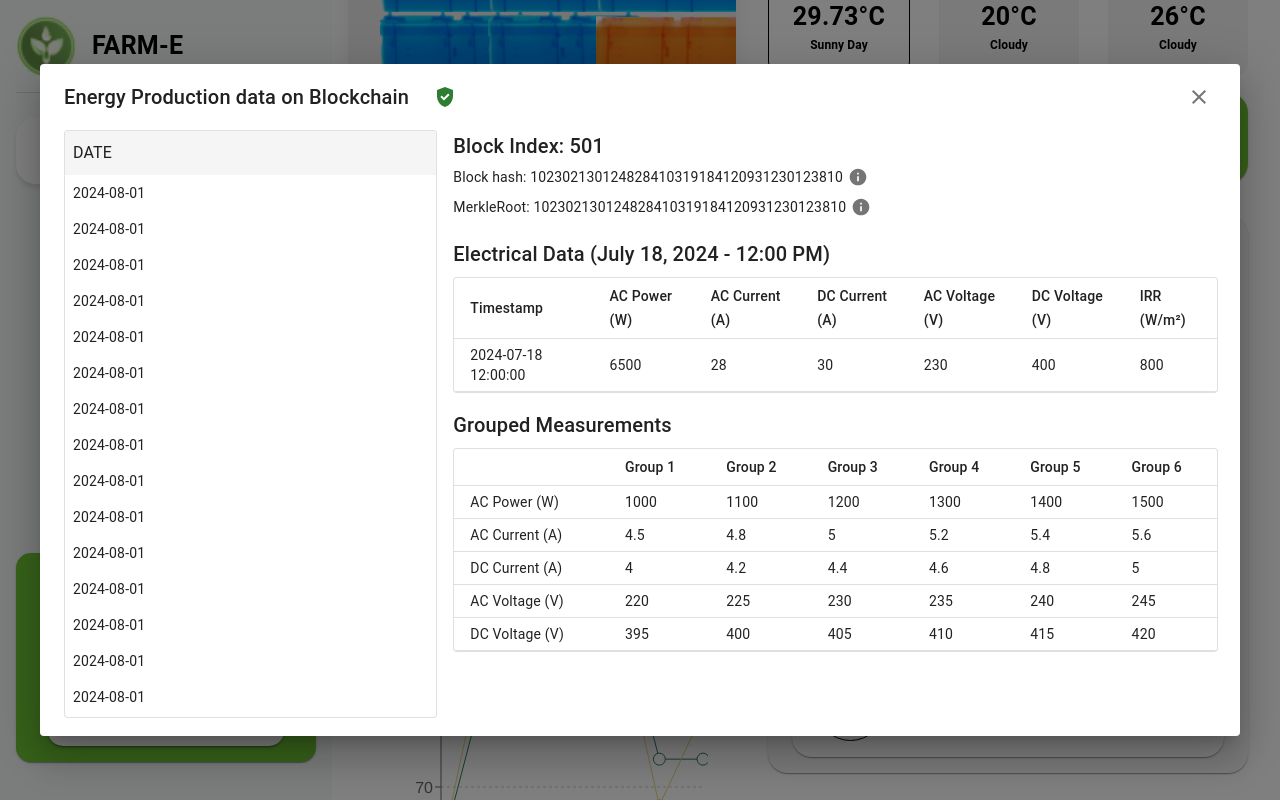
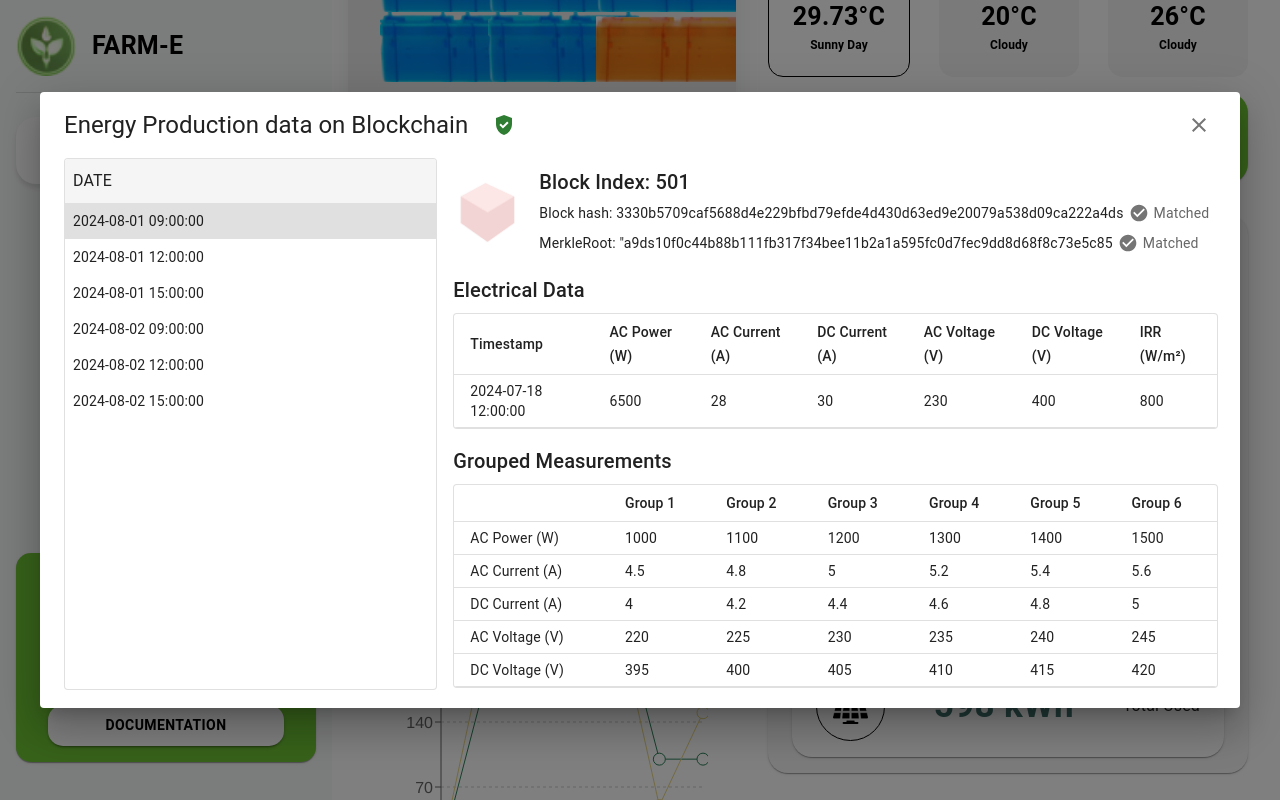
Before and after one commit to chenming7777/FarmE, a React (Vite) app in the folder farmE_frontend/: page /dashboard in a window 1280 px wide. Both pictures are taken after a click on the button "BLOCKCHAIN VERIFIED". Shown: the part 418-1218 px from the top of the page. Built offline with nearby package versions, Linux system fonts and the light colour scheme.

Commit message:
wip bchain

```diff
--- a/farmE_frontend/package.json
+++ b/farmE_frontend/package.json
@@ -15,6 +15,7 @@
     "@mui/icons-material": "^5.16.6",
     "@mui/material": "^5.16.6",
     "@splinetool/react-spline": "^4.0.0",
+    "axios": "^1.7.4",
     "prettier": "^3.3.3",
     "react": "^18.3.1",
     "react-dom": "^18.3.1",
--- a/farmE_frontend/src/components/dashboard/BlockchainModal.jsx
+++ b/farmE_frontend/src/components/dashboard/BlockchainModal.jsx
@@ -1,4 +1,4 @@
-import React from "react";
+import React, { useState, useEffect } from "react";
 import {
   Dialog,
   DialogTitle,
@@ -15,12 +15,75 @@ import {
   Paper,
   Grid,
 } from "@mui/material";
-import { Close, CheckCircle, Info } from "@mui/icons-material";
-
+import { Close, CheckCircle } from "@mui/icons-material";
 import GppGoodIcon from "@mui/icons-material/GppGood";
+import axios from "axios";
 
 const BlockchainEnergyDataModal = ({ open, onClose }) => {
-  const dates = Array(15).fill("2024-08-01");
+  const [blockchainData, setBlockchainData] = useState([]);
+  const [selectedBlock, setSelectedBlock] = useState(null);
+  const [isUsingFallbackData, setIsUsingFallbackData] = useState(true);
+  const [enableIntegrateBC, setEnableIntegrateBC] = useState(false);
+
+  const originalDates = [
+    "2024-08-01 09:00:00",
+    "2024-08-01 12:00:00",
+    "2024-08-01 15:00:00",
+    "2024-08-02 09:00:00",
+    "2024-08-02 12:00:00",
+    "2024-08-02 15:00:00",
+  ];
+
+  const originalElectricalData = {
+    timestamp: "2024-07-18 12:00:00",
+    acPower: 6500,
+    acCurrent: 28,
+    dcCurrent: 30,
+    acVoltage: 230,
+    dcVoltage: 400,
+    irr: 800,
+  };
+
+  const originalGroupedMeasurements = {
+    acPower: [1000, 1100, 1200, 1300, 1400, 1500],
+    acCurrent: [4.5, 4.8, 5.0, 5.2, 5.4, 5.6],
+    dcCurrent: [4.0, 4.2, 4.4, 4.6, 4.8, 5.0],
+    acVoltage: [220, 225, 230, 235, 240, 245],
+    dcVoltage: [395, 400, 405, 410, 415, 420],
+  };
+
+  useEffect(() => {
+    if (enableIntegrateBC) {
+      const fetchData = async () => {
+        try {
+          const response = await axios.get(
+            // "https://farm-e-blockchain.vercel.app/blocks"
+            "http://127.0.0.1:8000/blocks"
+          );
+          console.log("response: ", response);
+          response.data.shift();
+          if (response.data.length > 0) {
+            setBlockchainData(response.data);
+            setSelectedBlock(response.data[1]);
+            setIsUsingFallbackData(false);
+          } else {
+            throw new Error("Empty response");
+          }
+        } catch (error) {
+          console.error("Error fetching blockchain data:", error);
+          setBlockchainData([]);
+          setIsUsingFallbackData(true);
+          setSelectedBlock(originalDates[0]);
+        }
+      };
+
+      fetchData();
+    }
+  }, []);
+
+  const handleBlockSelection = (block) => {
+    setSelectedBlock(block);
+  };
 
   const electricalData = {
     timestamp: "2024-07-18 12:00:00",
@@ -32,20 +95,79 @@ const BlockchainEnergyDataModal = ({ open, onClose }) => {
     irr: 800,
   };
 
-  const groupedMeasurements = {
-    acPower: [1000, 1100, 1200, 1300, 1400, 1500],
-    acCurrent: [4.5, 4.8, 5.0, 5.2, 5.4, 5.6],
-    dcCurrent: [4.0, 4.2, 4.4, 4.6, 4.8, 5.0],
-    acVoltage: [220, 225, 230, 235, 240, 245],
-    dcVoltage: [395, 400, 405, 410, 415, 420],
-  };
+  const dates = isUsingFallbackData
+    ? originalDates
+    : blockchainData.map((block) =>
+        new Date(block.timestamp * 1000).toLocaleString()
+      );
+
+  const filteredData = isUsingFallbackData
+    ? originalElectricalData
+    : selectedBlock
+      ? JSON.parse(selectedBlock.data[1])
+      : null;
+
+  const groupedMeasurements = isUsingFallbackData
+    ? originalGroupedMeasurements
+    : filteredData
+      ? {
+          acPower: [
+            filteredData.P_AC_Group1,
+            filteredData.P_AC_Group2,
+            filteredData.P_AC_Group3,
+            filteredData.P_AC_Group4,
+            filteredData.P_AC_Group5,
+            filteredData.P_AC_Group6,
+          ],
+          acCurrent: [
+            filteredData.I_AC_Group1,
+            filteredData.I_AC_Group2,
+            filteredData.I_AC_Group3,
+            filteredData.I_AC_Group4,
+            filteredData.I_AC_Group5,
+            filteredData.I_AC_Group6,
+          ],
+          dcCurrent: [
+            filteredData.I_DC_Group1,
+            filteredData.I_DC_Group2,
+            filteredData.I_DC_Group3,
+            filteredData.I_DC_Group4,
+            filteredData.I_DC_Group5,
+            filteredData.I_DC_Group6,
+          ],
+          acVoltage: [
+            filteredData.V_AC_Group1,
+            filteredData.V_AC_Group2,
+            filteredData.V_AC_Group3,
+            filteredData.V_AC_Group4,
+            filteredData.V_AC_Group5,
+            filteredData.V_AC_Group6,
+          ],
+          dcVoltage: [
+            filteredData.V_DC_Group1,
+            filteredData.V_DC_Group2,
+            filteredData.V_DC_Group3,
+            filteredData.V_DC_Group4,
+            filteredData.V_DC_Group5,
+            filteredData.V_DC_Group6,
+          ],
+        }
+      : originalGroupedMeasurements;
+
+  // State to manage the selected date
+
+  // Filter the records based on the selected date (assuming timestamp is related to date)
+  // const filteredData = selectedDate
+  //   ? electricalData
+  //   : null; // Filter logic can be adjusted as needed
+  const [selectedDate, setSelectedDate] = useState(dates[0]);
 
   return (
     <Dialog open={open} onClose={onClose} maxWidth="lg" fullWidth>
       <DialogTitle>
         <Box display="flex" justifyContent="space-between" alignItems="center">
           <Box display="flex" alignItems="center">
-            <Typography variant="h6">
+            <Typography variant="h5">
               Energy Production data on Blockchain
             </Typography>
             <GppGoodIcon color="success" sx={{ ml: 3, fontSize: 24 }} />
@@ -66,34 +188,147 @@ const BlockchainEnergyDataModal = ({ open, onClose }) => {
               >
                 DATE
               </Typography>
-              {dates.map((date, index) => (
-                <Typography key={index} variant="body2" sx={{ p: 1 }}>
+              {isUsingFallbackData
+                ? dates.map((date, index) => (
+                    <Typography
+                      key={index}
+                      variant="body2"
+                      sx={{
+                        p: 1,
+                        cursor: "pointer",
+                        backgroundColor:
+                          selectedDate === date ? "#e0e0e0" : "transparent",
+                      }}
+                      onClick={() => setSelectedDate(date)}
+                    >
                       {date}
+                    </Typography>
+                  ))
+                : blockchainData.map((block, index) => (
+                    <Typography
+                      key={index}
+                      variant="body2"
+                      sx={{
+                        p: 1,
+                        cursor: "pointer",
+                        backgroundColor:
+                          selectedDate ===
+                          new Date(block.timestamp * 1000).toLocaleString()
+                            ? "#e0e0e0"
+                            : "transparent",
+                      }}
+                      onClick={() => handleBlockSelection(block)}
+                    >
+                      {new Date(block.timestamp * 1000).toLocaleString()}
                     </Typography>
                   ))}
             </Paper>
           </Grid>
           <Grid item xs={12} md={8}>
-            <Box mb={2}>
+            <Grid container alignItems="center" spacing={2}>
+              <Grid item mr={2}>
+                <img
+                  src="src/assets/dashboard/block_img.png"
+                  style={{ width: "70px", height: "70px" }}
+                />
+              </Grid>
+              <Box mb={2} mt={3}>
+                {isUsingFallbackData ? (
+                  <>
                     <Typography variant="h6">Block Index: 501</Typography>
-              <Typography variant="body2" display="flex" alignItems="center">
-                Block hash: 102302130124828410319184120931230123810
+                    <Typography
+                      variant="body2"
+                      display="flex"
+                      alignItems="center"
+                    >
+                      Block hash: 3330b5709caf5688d4e229bfbd79efde4d430d63ed9e20079a538d09ca222a4ds
                       <IconButton size="small">
-                  <Info fontSize="small" />
+                        <CheckCircle fontSize="small" />
                       </IconButton>
+                      <Typography
+                        variant="body2"
+                        display="flex"
+                        alignItems="center"
+                        sx={{ color: "#676767" }}
+                      >
+                        Matched
                       </Typography>
-              <Typography variant="body2" display="flex" alignItems="center">
-                MerkleRoot: 102302130124828410319184120931230123810
+                    </Typography>
+                    <Typography
+                      variant="body2"
+                      display="flex"
+                      alignItems="center"
+                    >
+                      MerkleRoot: "a9ds10f0c44b88b111fb317f34bee11b2a1a595fc0d7fec9dd8d68f8c73e5c85
                       <IconButton size="small">
-                  <Info fontSize="small" />
+                        <CheckCircle fontSize="small" />
                       </IconButton>
+                      <Typography
+                        variant="body2"
+                        display="flex"
+                        alignItems="center"
+                        sx={{ color: "#676767" }}
+                      >
+                        Matched
                       </Typography>
+                    </Typography>
+                  </>
+                ) : (
+                  <>
+                    <Typography variant="h6">
+                      Block Index: {selectedBlock?.index}
+                    </Typography>
+                    <Typography
+                      variant="body2"
+                      display="flex"
+                      alignItems="center"
+                    >
+                      Block hash: {selectedBlock?.hash}
+                      <IconButton size="small">
+                        <CheckCircle fontSize="small" />
+                      </IconButton>
+                      <Typography
+                        variant="body2"
+                        display="flex"
+                        alignItems="center"
+                        sx={{ color: "#676767" }}
+                      >
+                        Matched
+                      </Typography>
+                    </Typography>
+                    <Typography
+                      variant="body2"
+                      display="flex"
+                      alignItems="center"
+                    >
+                      MerkleRoot: {selectedBlock?.merkle_root}
+                      <IconButton size="small">
+                        <CheckCircle fontSize="small" />
+                      </IconButton>
+                      <Typography
+                        variant="body2"
+                        display="flex"
+                        alignItems="center"
+                        sx={{ color: "#676767" }}
+                      >
+                        Matched
+                      </Typography>
+                    </Typography>
+                  </>
+                )}
               </Box>
+            </Grid>
 
+            {filteredData && (
+              <>
                 <Typography variant="h6" gutterBottom>
-              Electrical Data (July 18, 2024 - 12:00 PM)
+                  Electrical Data
                 </Typography>
-            <TableContainer component={Paper} variant="outlined" sx={{ mb: 2 }}>
+                <TableContainer
+                  component={Paper}
+                  variant="outlined"
+                  sx={{ mb: 2, maxHeight: "200px", overflow: "auto" }}
+                >
                   <Table size="small">
                     <TableHead>
                       <TableRow>
@@ -108,17 +343,19 @@ const BlockchainEnergyDataModal = ({ open, onClose }) => {
                     </TableHead>
                     <TableBody>
                       <TableRow>
-                    <TableCell>{electricalData.timestamp}</TableCell>
-                    <TableCell>{electricalData.acPower}</TableCell>
-                    <TableCell>{electricalData.acCurrent}</TableCell>
-                    <TableCell>{electricalData.dcCurrent}</TableCell>
-                    <TableCell>{electricalData.acVoltage}</TableCell>
-                    <TableCell>{electricalData.dcVoltage}</TableCell>
-                    <TableCell>{electricalData.irr}</TableCell>
+                        <TableCell>{filteredData.timestamp}</TableCell>
+                        <TableCell>{filteredData.acPower}</TableCell>
+                        <TableCell>{filteredData.acCurrent}</TableCell>
+                        <TableCell>{filteredData.dcCurrent}</TableCell>
+                        <TableCell>{filteredData.acVoltage}</TableCell>
+                        <TableCell>{filteredData.dcVoltage}</TableCell>
+                        <TableCell>{filteredData.irr}</TableCell>
                       </TableRow>
                     </TableBody>
                   </Table>
                 </TableContainer>
+              </>
+            )}
 
             <Typography variant="h6" gutterBottom>
               Grouped Measurements
```
Also changed, not shown: farmE_frontend/src/assets/dashboard/block_img.png (added). Lines whose indentation alone changed are shown as unchanged.
